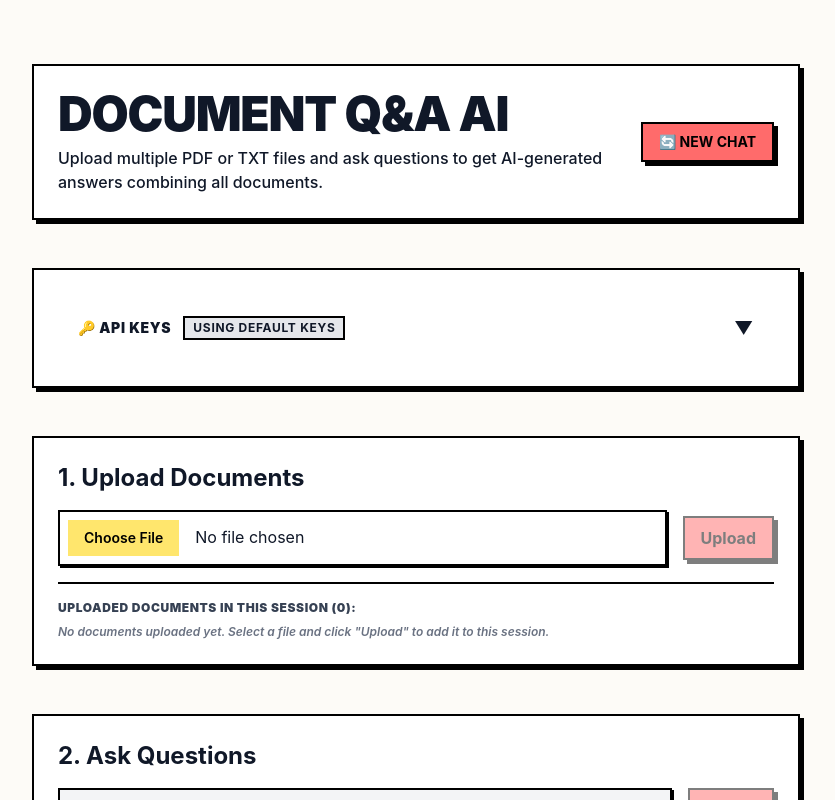
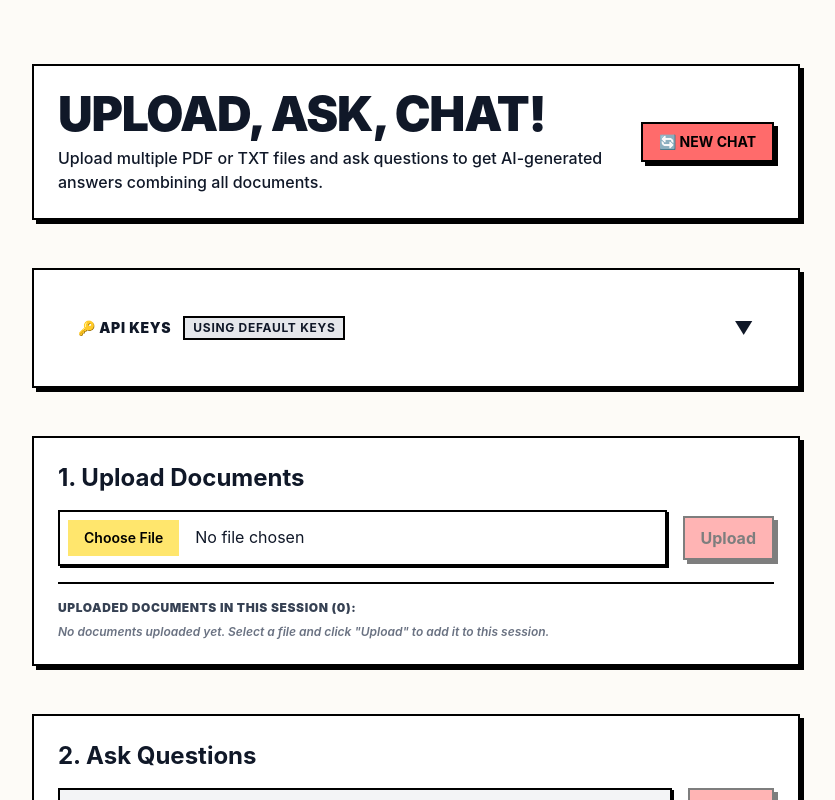
Before and after one commit to biswasprasana001/documind, a React (Vite) app in the folder frontend/: page / in a window 1280 px wide. Shown: the top 800 px of the page, without its empty margins (224-1059 px from the left). Built offline with nearby package versions, Linux system fonts and the light colour scheme.

Commit message:
bug:
- show clear button in any state
- change app name across app

```diff
--- a/frontend/index.html
+++ b/frontend/index.html
@@ -4,7 +4,7 @@
   <meta charset="UTF-8" />
   <link rel="icon" type="image/svg+xml" href="/favicon.svg" />
   <meta name="viewport" content="width=device-width, initial-scale=1.0" />
-    <title>frontend</title>
+  <title>Upload, Ask, Chat!</title>
 </head>
 <body>
   <div id="root"></div>
--- a/frontend/src/App.tsx
+++ b/frontend/src/App.tsx
@@ -212,7 +212,7 @@ function App() {
       <header className="brutal-card bg-brutal-secondary flex flex-col md:flex-row justify-between items-start md:items-center gap-4">
         <div>
           <h1 className="text-4xl md:text-5xl font-black uppercase tracking-tight">
-            Document Q&A AI
+            Upload, Ask, Chat!
           </h1>
           <p className="mt-2 font-medium">
             Upload multiple PDF or TXT files and ask questions to get AI-generated answers combining all documents.
@@ -346,7 +346,6 @@ function App() {
               >
                 💾 Save Keys
               </button>
-              {isByokActive && (
               <button
                 id="clear-keys-btn"
                 onClick={handleClearKeys}
@@ -354,7 +353,6 @@ function App() {
               >
                 🗑️ Clear Keys
               </button>
-              )}
             </div>
           </div>
         )}
```
Lines whose indentation alone changed are shown as unchanged.
